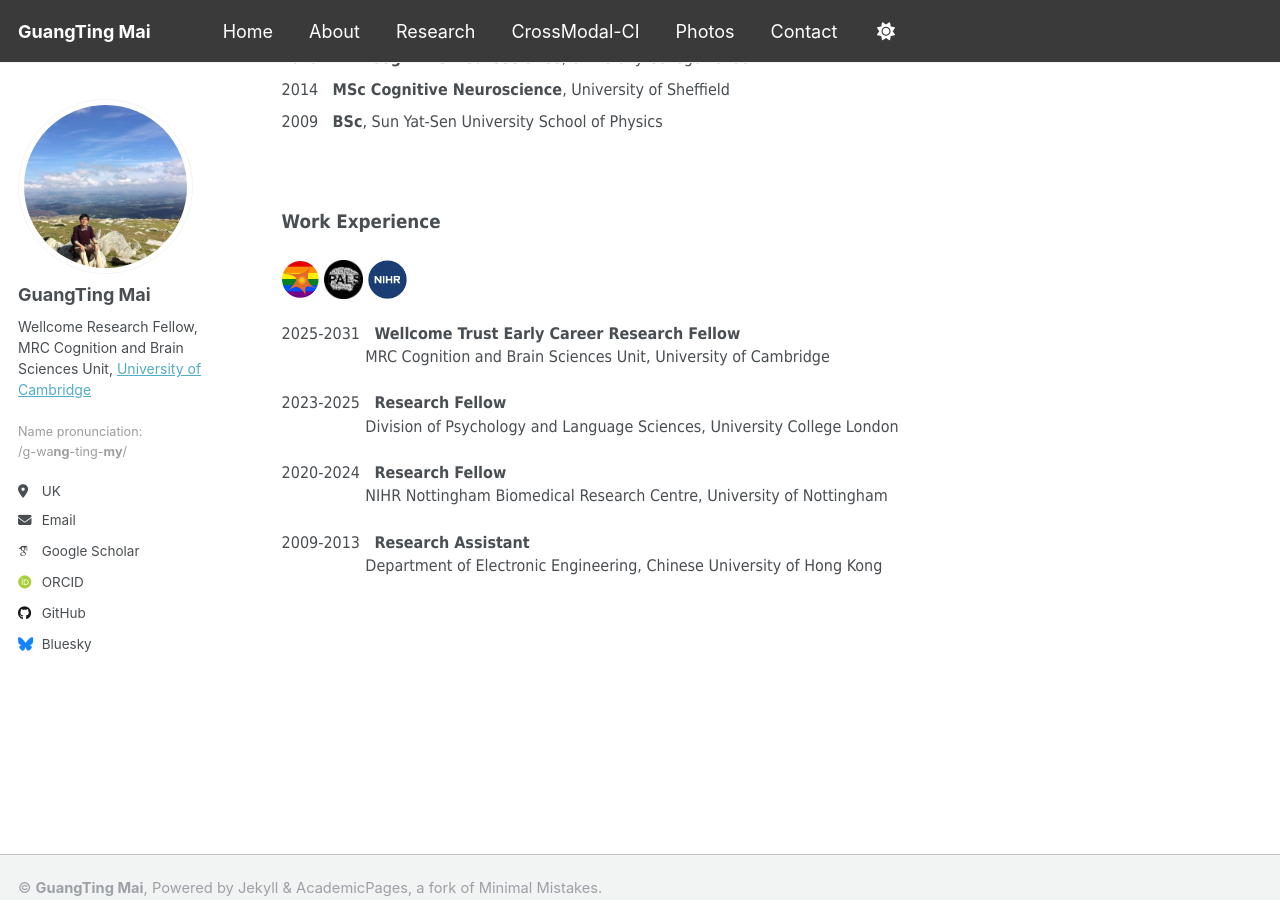
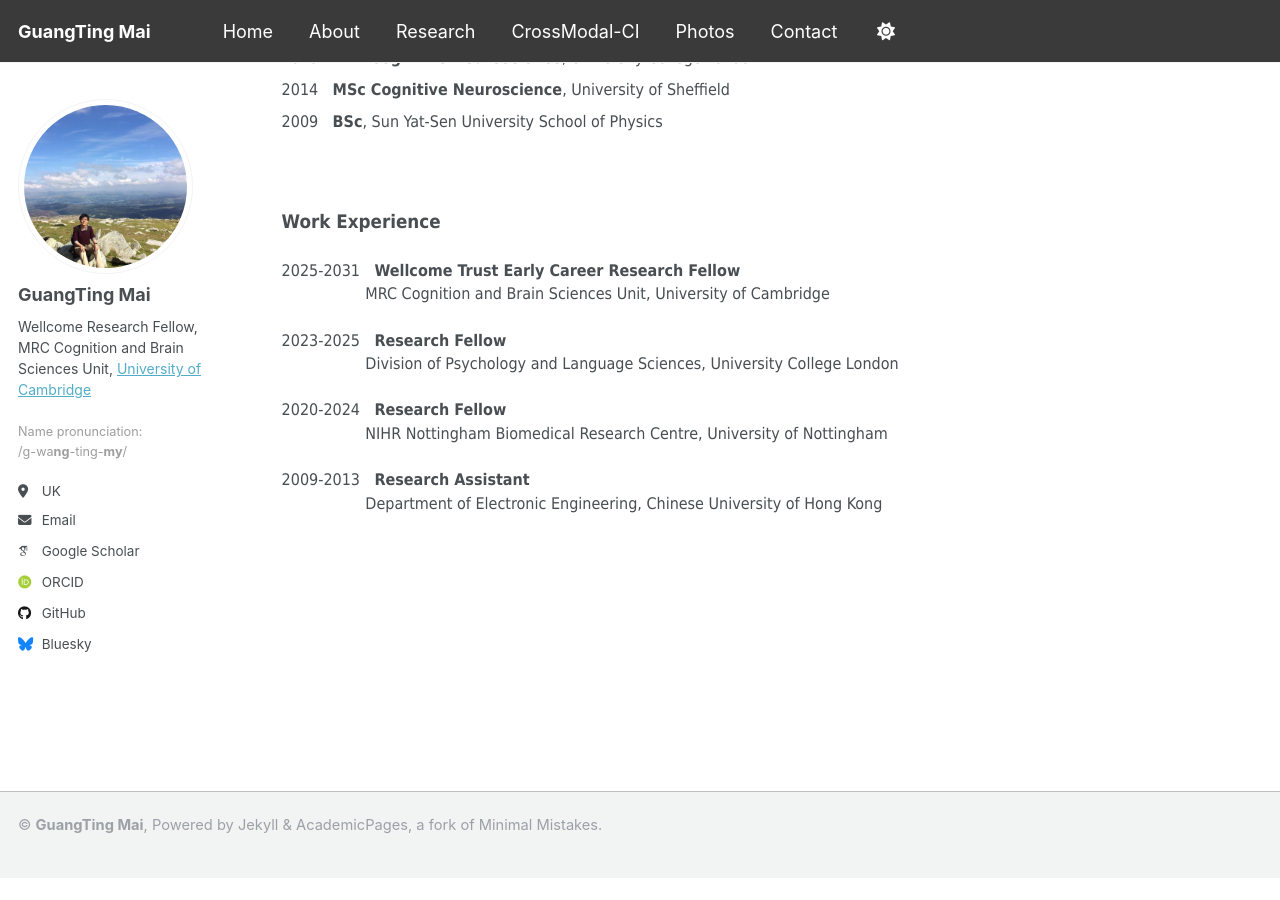
Before and after one commit to guangtingmai/guangtingmai.github.io, a Jekyll site: the page built from _pages/about.html, in a window 1280 px wide and 900 px high, scrolled down 713 px. Built offline with Jekyll 4.4.1, drawn with Linux system fonts in a browser that asks for light colours; some web fonts are replaced; after the commit the page ends 1591 px from its top, so only the background shows below that.

Commit message:
Update about.html

```diff
--- a/_pages/about.html
+++ b/_pages/about.html
@@ -34,11 +34,6 @@
 </p>
 <br>
 <p><span style="font-size: 14pt;font-family: Tahoma;line-height: 1.6;display: block"><strong>Work Experience</strong></span></p>
-<p align="left">
-  <a href="https://neuroscience.cam.ac.uk/"><img src="https://guangtingmai.github.io/images/cambridge_neuroscience.png" width="3.8%"></a>
-  <a href="https://www.ucl.ac.uk/brain-sciences/pals"><img src="https://guangtingmai.github.io/images/PALS.png" width="4%"></a>
-  <a href="https://nottinghambrc.nihr.ac.uk/"><img src="https://guangtingmai.github.io/images/nihr.png" width="4%"></a>
-</p>
 <p>
   <span style="font-size: 12pt;font-family: Tahoma;line-height: 1.4;display: block;">2025-2031&emsp;<strong>Wellcome Trust Early Career Research Fellow</strong></span>
   <span style="font-size: 12pt;font-family: Tahoma;line-height: 1.5;display: block;">&emsp;&emsp;&emsp;&emsp;&emsp;&ensp;&nbsp;MRC Cognition and Brain Sciences Unit, University of Cambridge</span>
```
